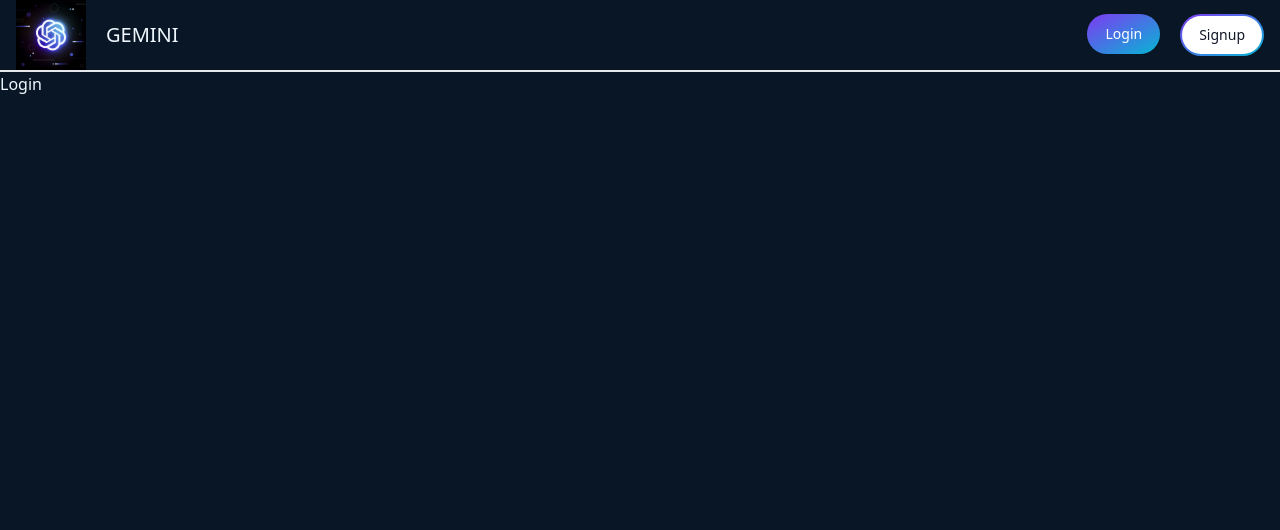
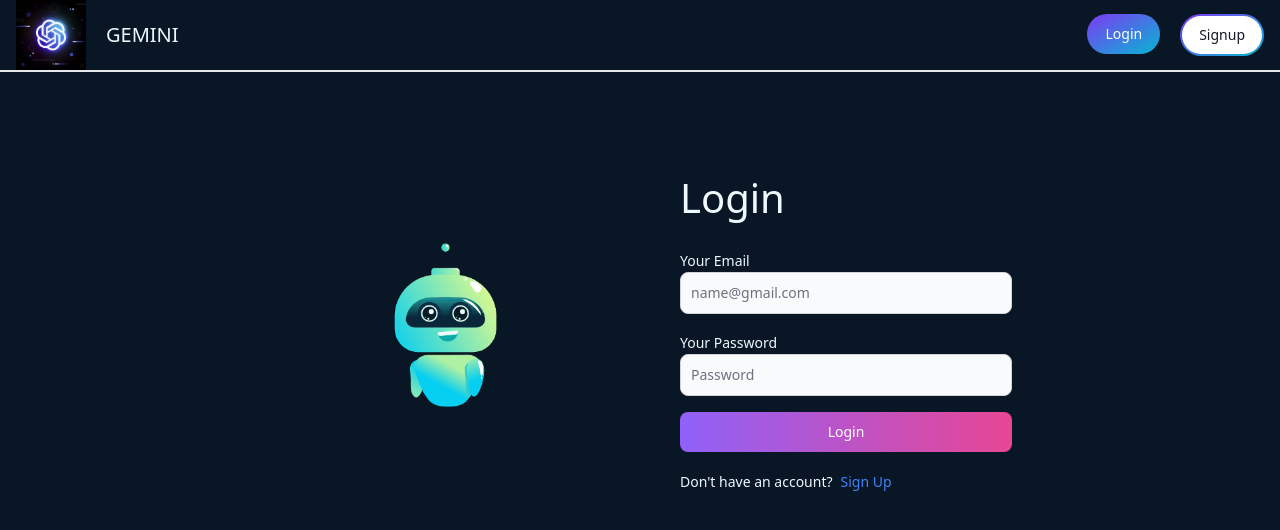
Before and after one commit to samarth-5/AI-SaaS-Chatbot, a React (Vite) app in the folder client/: page /login in a window 1280 px wide. Shown: the top 530 px of the page. Built offline with nearby package versions, Linux system fonts and the light colour scheme.

Commit message:
added login page functionality

```diff
--- a/client/src/Pages/Login.jsx
+++ b/client/src/Pages/Login.jsx
@@ -1,7 +1,90 @@
-import React from 'react'
+import React, { useState } from 'react'
+import {TextInput, Spinner, Button, Label, Alert} from 'flowbite-react';
+import Robot from '../assets/robot.gif';
+import {Link, useNavigate} from 'react-router-dom';
 
 export default function Login() {
+
+  const [loading,setLoading]=useState(false);
+  const [formData,setFormData]=useState({});
+  const [errorMessage,setErrorMessage]=useState(null);
+
+  const navigate=useNavigate();
+
+  const handleChange=(e)=>{
+    setFormData({...formData,[e.target.id]:e.target.value.trim()});
+  }
+  //console.log(formData);
+
+  const handleSubmit=async(e)=>{
+      e.preventDefault();
+      if(!formData.email || !formData.password)
+      {
+        return setErrorMessage('Please fill out all fields!');
+      }
+      try{
+        setLoading(true);
+        setErrorMessage(null);
+        const res=await fetch('/api/user/login',{
+        method:'POST',
+        headers:{'Content-Type':'application/json'},
+        body:JSON.stringify(formData),
+      });
+      const data=await res.json();
+      //console.log(data);
+      if(!res.ok)
+      {
+        setLoading(false);
+        return setErrorMessage(data.message);
+      }
+      if(res.ok)
+      navigate('/chats');
+    }
+    catch(err){
+      setErrorMessage(err.message);
+      setLoading(false);
+    }
+  }
+
   return (
-    <div>Login</div>
+    <div className='min-h-screen mt-20'>
+      <div className='flex p-3 max-w-3xl mx-auto flex-col md:flex-row md:items-center gap-20'>
+        <div className='flex-1'>
+          <img src={Robot} alt="robot" />
+        </div>
+        <div className='flex-1'>
+          <p className='text-[40px] pb-5'>Login</p>
+          <form className='flex flex-col gap-4' onSubmit={handleSubmit}>
+            <div>
+              <Label className='text-white-500' value='Your Email' />
+              <TextInput type='email' placeholder='name@gmail.com' id='email' onChange={handleChange} />
+            </div>
+            <div>
+              <Label className='text-white-500' value='Your Password' />
+              <TextInput type='password' placeholder='Password' id='password' onChange={handleChange} />
+            </div>
+            <Button gradientDuoTone='purpleToPink' type='submit' disabled={loading}>
+              {
+                loading ? (<>
+                             <Spinner size='sm' />
+                             <span className='pl-3'>Loading...</span>
+                           </>) : 'Login'
+              }
+            </Button>
+          </form>
+          <div className='flex gap-2 text-sm mt-5'>
+            <span>Don't have an account?</span>
+            <Link to='/signup' className='text-blue-500'>
+              Sign Up
+            </Link>
+          </div>
+          {
+            errorMessage && (
+              <Alert className='mt-5' color='failure'>{errorMessage}</Alert>
+            )
+          }
+        </div>
+      </div>
+    </div>
   )
 }
--- a/client/src/Pages/SignUp.jsx
+++ b/client/src/Pages/SignUp.jsx
@@ -72,7 +72,7 @@
                 loading ? (<>
                              <Spinner size='sm' />
                              <span className='pl-3'>Loading...</span>
-                           </>) : 'Sign Up'
+                           </>) : 'Create an account'
               }
             </Button>
           </form>
```
